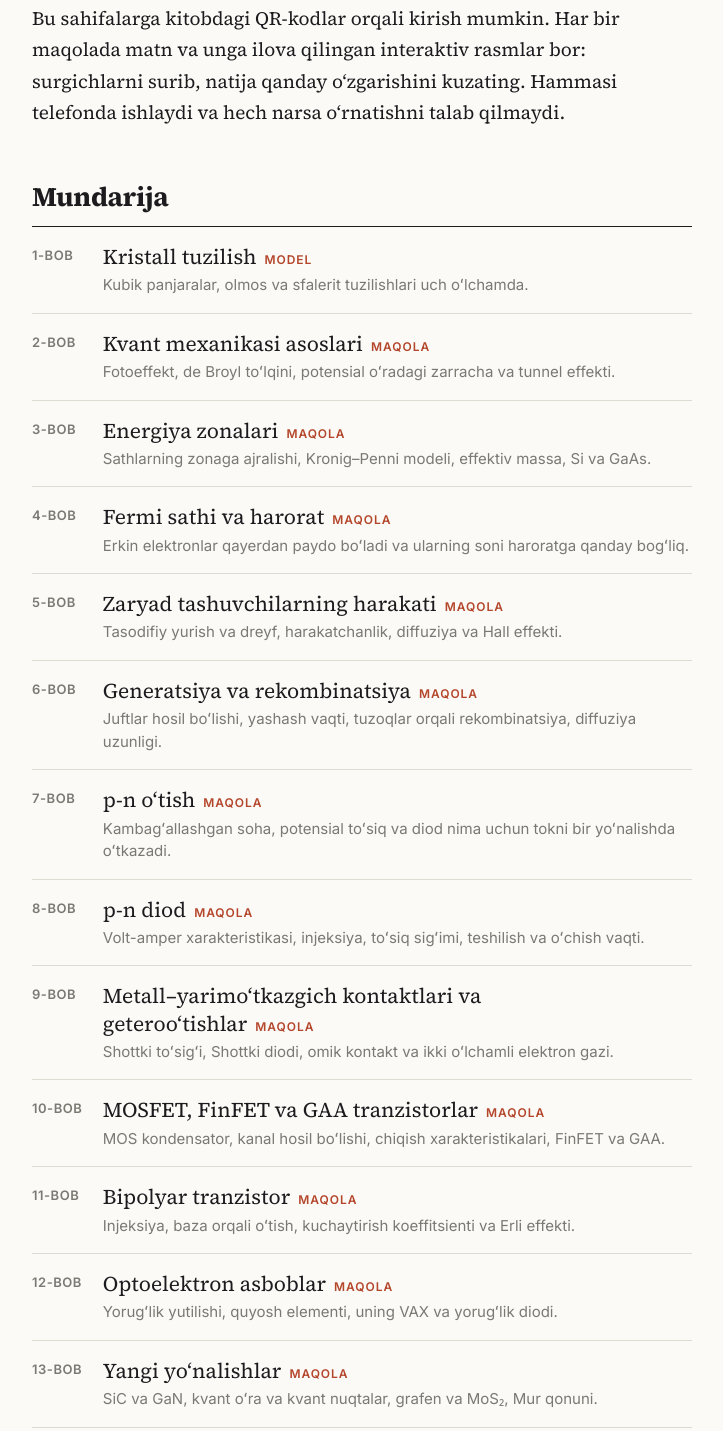
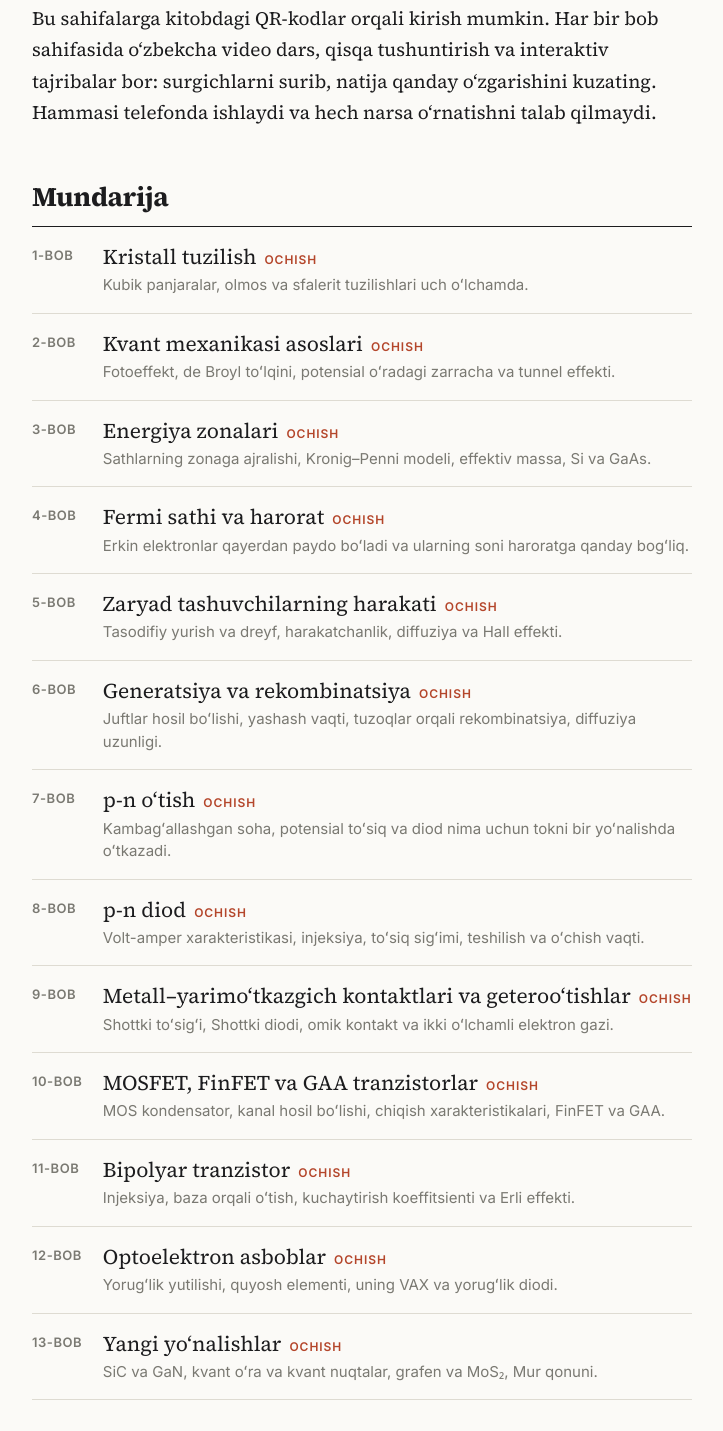
Before and after one commit to asrorbekhasanov373-cloud/yarimotkazgichlar-fizikasi, a plain HTML site: page index.html in a window 1280 px wide. Shown: the part 372-1803 px from the top of the page, without its empty margins (278-1001 px from the left). Drawn offline with Linux system fonts and the light colour scheme; animation ran at ten frames a second.

Commit message:
Nomlash: 'Interaktiv maqola' o'rniga 'Video dars va tajribalar'
Co-Authored-By: Claude Opus 5.5 <noreply@anthropic.com>
Claude-Session: https://claude.ai/code/session_011SMARgTCZMSX7TPu1W9nnF

```diff
--- a/index.html
+++ b/index.html
@@ -11,28 +11,28 @@
 <nav class="bar"><span>A. Hasanov</span><span>Oʻquv qoʻllanmaga raqamli ilova</span></nav>
 <article>
   <header>
-    <p class="kicker">Interaktiv ilova</p>
+    <p class="kicker">Video darslar va interaktiv tajribalar</p>
     <h1>Yarimoʻtkazgichlar fizikasi asoslari</h1>
     <p class="dek">Kitobdagi mavzularni oʻz koʻzingiz bilan koʻring: elektronlar va kovaklar qanday harakatlanadi, toʻsiqlar qanday hosil boʻladi, asboblar qanday ishlaydi.</p>
   </header>
 
-  <p>Bu sahifalarga kitobdagi QR-kodlar orqali kirish mumkin. Har bir maqolada matn va unga ilova qilingan interaktiv rasmlar bor: surgichlarni surib, natija qanday oʻzgarishini kuzating. Hammasi telefonda ishlaydi va hech narsa oʻrnatishni talab qilmaydi.</p>
+  <p>Bu sahifalarga kitobdagi QR-kodlar orqali kirish mumkin. Har bir bob sahifasida oʻzbekcha video dars, qisqa tushuntirish va interaktiv tajribalar bor: surgichlarni surib, natija qanday oʻzgarishini kuzating. Hammasi telefonda ishlaydi va hech narsa oʻrnatishni talab qilmaydi.</p>
 
   <h2>Mundarija</h2>
   <ol class="toc">
-    <li><span class="n">1-BOB</span><a class="t" href="sim/kristall/">Kristall tuzilish<span class="go">Model</span></a><span class="d">Kubik panjaralar, olmos va sfalerit tuzilishlari uch oʻlchamda.</span></li>
-    <li><span class="n">2-BOB</span><a class="t" href="sim/kvant/">Kvant mexanikasi asoslari<span class="go">Maqola</span></a><span class="d">Fotoeffekt, de Broyl toʻlqini, potensial oʻradagi zarracha va tunnel effekti.</span></li>
-    <li><span class="n">3-BOB</span><a class="t" href="sim/energiya-zonalari/">Energiya zonalari<span class="go">Maqola</span></a><span class="d">Sathlarning zonaga ajralishi, Kronig–Penni modeli, effektiv massa, Si va GaAs.</span></li>
-    <li><span class="n">4-BOB</span><a class="t" href="sim/fermi-sathi/">Fermi sathi va harorat<span class="go">Maqola</span></a><span class="d">Erkin elektronlar qayerdan paydo boʻladi va ularning soni haroratga qanday bogʻliq.</span></li>
-    <li><span class="n">5-BOB</span><a class="t" href="sim/dreyf-diffuziya/">Zaryad tashuvchilarning harakati<span class="go">Maqola</span></a><span class="d">Tasodifiy yurish va dreyf, harakatchanlik, diffuziya va Hall effekti.</span></li>
-    <li><span class="n">6-BOB</span><a class="t" href="sim/rekombinatsiya/">Generatsiya va rekombinatsiya<span class="go">Maqola</span></a><span class="d">Juftlar hosil boʻlishi, yashash vaqti, tuzoqlar orqali rekombinatsiya, diffuziya uzunligi.</span></li>
-    <li><span class="n">7-BOB</span><a class="t" href="sim/pn-otish/">p-n oʻtish<span class="go">Maqola</span></a><span class="d">Kambagʻallashgan soha, potensial toʻsiq va diod nima uchun tokni bir yoʻnalishda oʻtkazadi.</span></li>
-    <li><span class="n">8-BOB</span><a class="t" href="sim/pn-diod/">p-n diod<span class="go">Maqola</span></a><span class="d">Volt-amper xarakteristikasi, injeksiya, toʻsiq sigʻimi, teshilish va oʻchish vaqti.</span></li>
-    <li><span class="n">9-BOB</span><a class="t" href="sim/shottki-geterootish/">Metall–yarimoʻtkazgich kontaktlari va geterooʻtishlar<span class="go">Maqola</span></a><span class="d">Shottki toʻsigʻi, Shottki diodi, omik kontakt va ikki oʻlchamli elektron gazi.</span></li>
-    <li><span class="n">10-BOB</span><a class="t" href="sim/mosfet/">MOSFET, FinFET va GAA tranzistorlar<span class="go">Maqola</span></a><span class="d">MOS kondensator, kanal hosil boʻlishi, chiqish xarakteristikalari, FinFET va GAA.</span></li>
-    <li><span class="n">11-BOB</span><a class="t" href="sim/bipolyar-tranzistor/">Bipolyar tranzistor<span class="go">Maqola</span></a><span class="d">Injeksiya, baza orqali oʻtish, kuchaytirish koeffitsienti va Erli effekti.</span></li>
-    <li><span class="n">12-BOB</span><a class="t" href="sim/optoelektronika/">Optoelektron asboblar<span class="go">Maqola</span></a><span class="d">Yorugʻlik yutilishi, quyosh elementi, uning VAX va yorugʻlik diodi.</span></li>
-    <li><span class="n">13-BOB</span><a class="t" href="sim/yangi-yonalishlar/">Yangi yoʻnalishlar<span class="go">Maqola</span></a><span class="d">SiC va GaN, kvant oʻra va kvant nuqtalar, grafen va MoS₂, Mur qonuni.</span></li>
+    <li><span class="n">1-BOB</span><a class="t" href="sim/kristall/">Kristall tuzilish<span class="go">Ochish</span></a><span class="d">Kubik panjaralar, olmos va sfalerit tuzilishlari uch oʻlchamda.</span></li>
+    <li><span class="n">2-BOB</span><a class="t" href="sim/kvant/">Kvant mexanikasi asoslari<span class="go">Ochish</span></a><span class="d">Fotoeffekt, de Broyl toʻlqini, potensial oʻradagi zarracha va tunnel effekti.</span></li>
+    <li><span class="n">3-BOB</span><a class="t" href="sim/energiya-zonalari/">Energiya zonalari<span class="go">Ochish</span></a><span class="d">Sathlarning zonaga ajralishi, Kronig–Penni modeli, effektiv massa, Si va GaAs.</span></li>
+    <li><span class="n">4-BOB</span><a class="t" href="sim/fermi-sathi/">Fermi sathi va harorat<span class="go">Ochish</span></a><span class="d">Erkin elektronlar qayerdan paydo boʻladi va ularning soni haroratga qanday bogʻliq.</span></li>
+    <li><span class="n">5-BOB</span><a class="t" href="sim/dreyf-diffuziya/">Zaryad tashuvchilarning harakati<span class="go">Ochish</span></a><span class="d">Tasodifiy yurish va dreyf, harakatchanlik, diffuziya va Hall effekti.</span></li>
+    <li><span class="n">6-BOB</span><a class="t" href="sim/rekombinatsiya/">Generatsiya va rekombinatsiya<span class="go">Ochish</span></a><span class="d">Juftlar hosil boʻlishi, yashash vaqti, tuzoqlar orqali rekombinatsiya, diffuziya uzunligi.</span></li>
+    <li><span class="n">7-BOB</span><a class="t" href="sim/pn-otish/">p-n oʻtish<span class="go">Ochish</span></a><span class="d">Kambagʻallashgan soha, potensial toʻsiq va diod nima uchun tokni bir yoʻnalishda oʻtkazadi.</span></li>
+    <li><span class="n">8-BOB</span><a class="t" href="sim/pn-diod/">p-n diod<span class="go">Ochish</span></a><span class="d">Volt-amper xarakteristikasi, injeksiya, toʻsiq sigʻimi, teshilish va oʻchish vaqti.</span></li>
+    <li><span class="n">9-BOB</span><a class="t" href="sim/shottki-geterootish/">Metall–yarimoʻtkazgich kontaktlari va geterooʻtishlar<span class="go">Ochish</span></a><span class="d">Shottki toʻsigʻi, Shottki diodi, omik kontakt va ikki oʻlchamli elektron gazi.</span></li>
+    <li><span class="n">10-BOB</span><a class="t" href="sim/mosfet/">MOSFET, FinFET va GAA tranzistorlar<span class="go">Ochish</span></a><span class="d">MOS kondensator, kanal hosil boʻlishi, chiqish xarakteristikalari, FinFET va GAA.</span></li>
+    <li><span class="n">11-BOB</span><a class="t" href="sim/bipolyar-tranzistor/">Bipolyar tranzistor<span class="go">Ochish</span></a><span class="d">Injeksiya, baza orqali oʻtish, kuchaytirish koeffitsienti va Erli effekti.</span></li>
+    <li><span class="n">12-BOB</span><a class="t" href="sim/optoelektronika/">Optoelektron asboblar<span class="go">Ochish</span></a><span class="d">Yorugʻlik yutilishi, quyosh elementi, uning VAX va yorugʻlik diodi.</span></li>
+    <li><span class="n">13-BOB</span><a class="t" href="sim/yangi-yonalishlar/">Yangi yoʻnalishlar<span class="go">Ochish</span></a><span class="d">SiC va GaN, kvant oʻra va kvant nuqtalar, grafen va MoS₂, Mur qonuni.</span></li>
   </ol>
 
 </article>
```
Also changed, not shown: sim/bipolyar-tranzistor/index.html (+1 -1 lines), sim/dreyf-diffuziya/index.html (+1 -1 lines), sim/energiya-zonalari/index.html (+1 -1 lines), sim/fermi-sathi/index.html (+1 -1 lines), sim/kristall/index.html (+1 -1 lines), sim/kvant/index.html (+1 -1 lines), sim/mosfet/index.html (+1 -1 lines), sim/optoelektronika/index.html (+1 -1 lines), sim/pn-diod/index.html (+1 -1 lines), sim/pn-otish/index.html (+1 -1 lines), sim/rekombinatsiya/index.html (+1 -1 lines), sim/shottki-geterootish/index.html (+1 -1 lines), sim/yangi-yonalishlar/index.html (+1 -1 lines).
